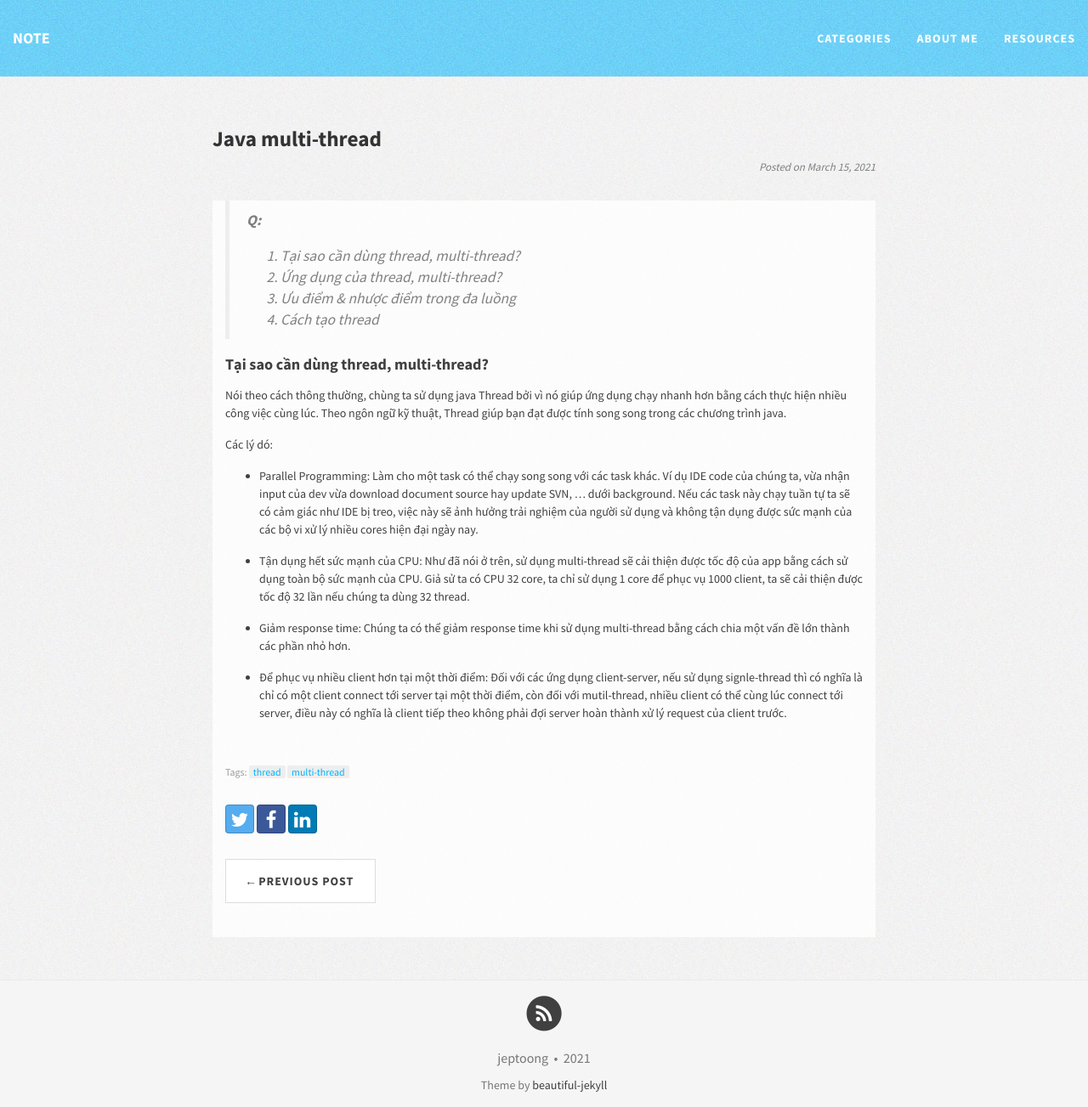
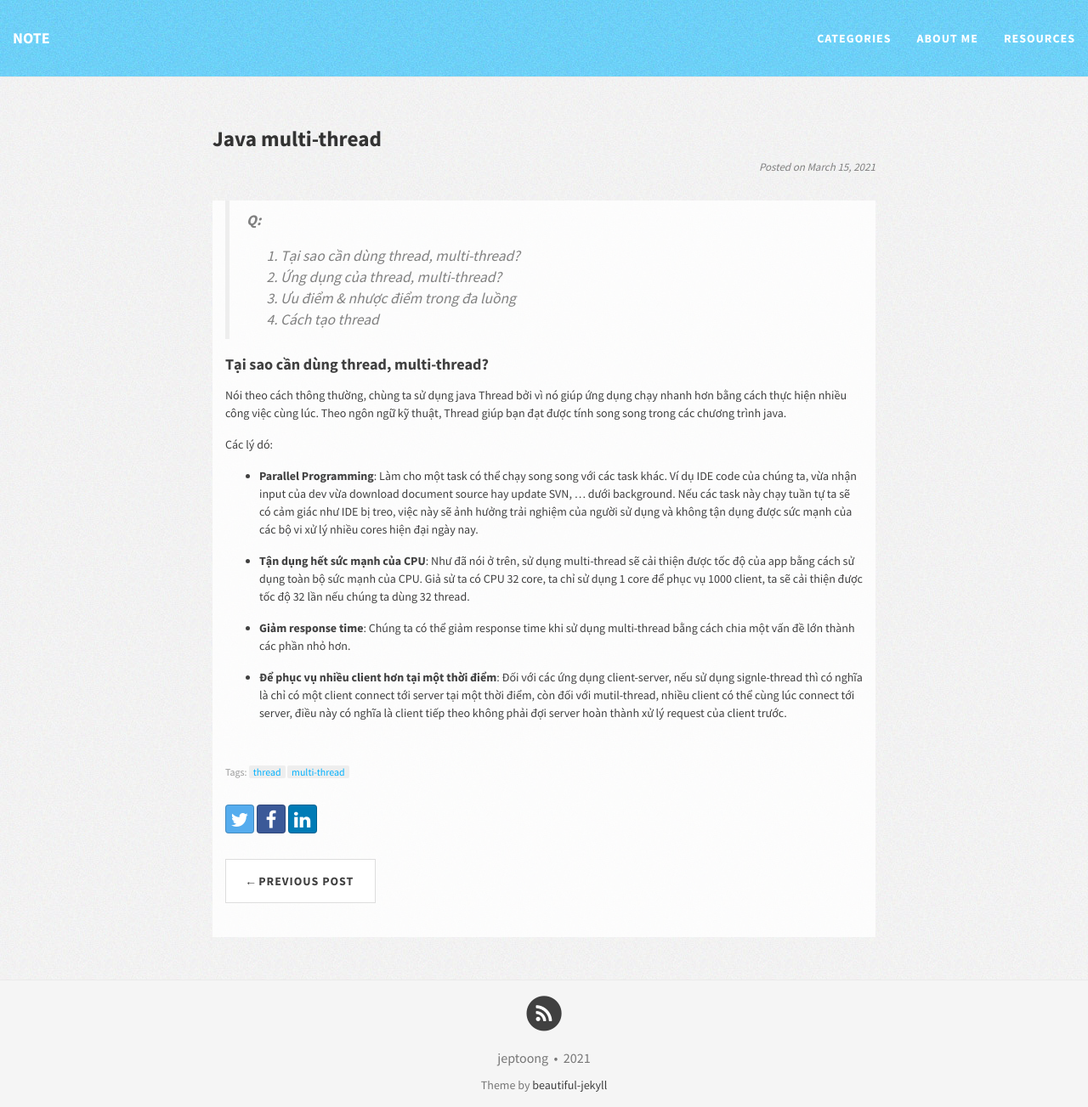
Before and after one commit to jeptoong/jeptoong.github.io, a Jekyll site: the page built from _posts/2021-03-15-java-multi-thread.md, in a window 1280 px wide and 1303 px high. Shown: the whole window at 85% size. Built offline with Jekyll 4.4.1, drawn with Linux system fonts in a browser that asks for light colours; nearby versions of some CDN libraries.

Commit message:
add content

```diff
--- a/_posts/2021-03-15-java-multi-thread.md
+++ b/_posts/2021-03-15-java-multi-thread.md
@@ -15,10 +15,10 @@ tags: [thread, multi-thread]
 Nói theo cách thông thường, chùng ta sử dụng java Thread bởi vì nó giúp ứng dụng chạy nhanh hơn bằng cách thực hiện nhiều công việc cùng lúc. Theo ngôn ngữ kỹ thuật, Thread giúp bạn đạt được tính song song trong các chương trình java.
 
 Các lý dó:
-* Parallel Programming: Làm cho một task có thể chạy song song với các task khác. Ví dụ IDE code của chúng ta, vừa nhận input của dev vừa download document source hay update SVN, ... dưới background. Nếu các task này chạy tuần tự ta sẽ có cảm giác như IDE bị treo, việc này sẽ ảnh hưởng trải nghiệm của người sử dụng và không tận dụng được sức mạnh của các bộ vi xử lý nhiều cores hiện đại ngày nay.
+* **Parallel Programming**: Làm cho một task có thể chạy song song với các task khác. Ví dụ IDE code của chúng ta, vừa nhận input của dev vừa download document source hay update SVN, ... dưới background. Nếu các task này chạy tuần tự ta sẽ có cảm giác như IDE bị treo, việc này sẽ ảnh hưởng trải nghiệm của người sử dụng và không tận dụng được sức mạnh của các bộ vi xử lý nhiều cores hiện đại ngày nay.
 
-* Tận dụng hết sức mạnh của CPU: Như đã nói ở trên, sử dụng multi-thread sẽ cải thiện được tốc độ của app bằng cách sử dụng toàn bộ sức mạnh của CPU. Giả sử ta có CPU 32 core, ta chỉ sử dụng 1 core để phục vụ 1000 client, ta sẽ cải thiện được tốc độ 32 lần nếu chúng ta dùng 32 thread.
+* **Tận dụng hết sức mạnh của CPU**: Như đã nói ở trên, sử dụng multi-thread sẽ cải thiện được tốc độ của app bằng cách sử dụng toàn bộ sức mạnh của CPU. Giả sử ta có CPU 32 core, ta chỉ sử dụng 1 core để phục vụ 1000 client, ta sẽ cải thiện được tốc độ 32 lần nếu chúng ta dùng 32 thread.
 
-* Giảm response time: Chúng ta có thể giảm response time khi sử dụng multi-thread bằng cách chia một vấn đề lớn thành các phần nhỏ hơn.
+* **Giảm response time**: Chúng ta có thể giảm response time khi sử dụng multi-thread bằng cách chia một vấn đề lớn thành các phần nhỏ hơn.
 
-* Để phục vụ nhiều client hơn tại một thời điểm: Đối với các ứng dụng client-server, nếu sử dụng signle-thread thì có nghĩa là chỉ có một client connect tới server tại một thời điểm, còn đối với mutil-thread, nhiều client có thể cùng lúc connect tới server, điều này có nghĩa là client tiếp theo không phải đợi server hoàn thành xử lý request của client trước.
+* **Để phục vụ nhiều client hơn tại một thời điểm**: Đối với các ứng dụng client-server, nếu sử dụng signle-thread thì có nghĩa là chỉ có một client connect tới server tại một thời điểm, còn đối với mutil-thread, nhiều client có thể cùng lúc connect tới server, điều này có nghĩa là client tiếp theo không phải đợi server hoàn thành xử lý request của client trước.
```
